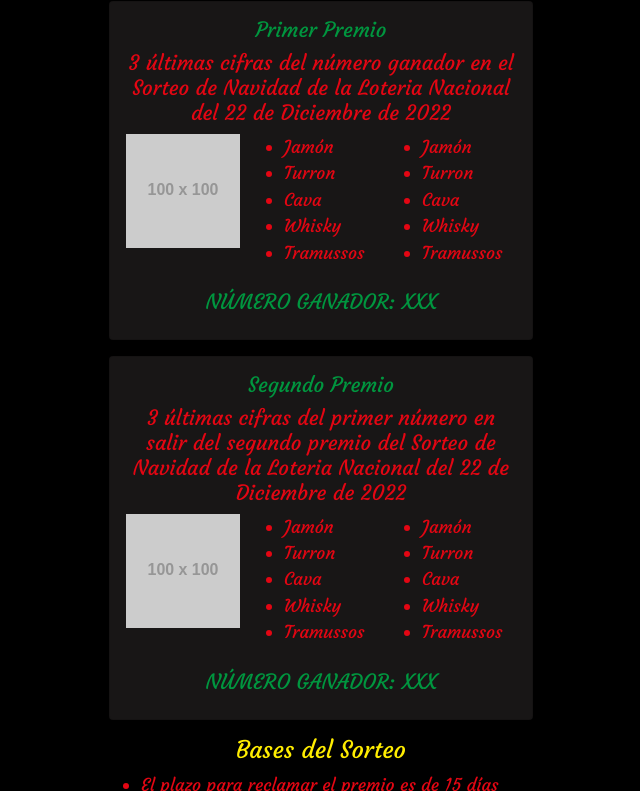
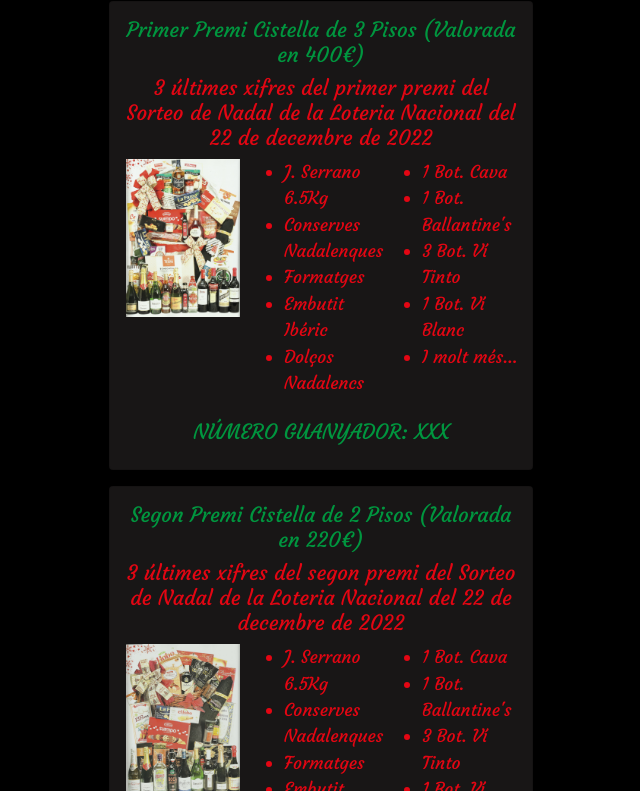
Before and after one commit to jmanera/guardianegra, a plain HTML site: page index.html in a window 1280 px wide. Shown: the part 286-1077 px from the top of the page, without its empty margins (319-959 px from the left). Drawn offline with nearby package versions, Linux system fonts and the light colour scheme; placeholder pictures from the web are drawn by us.

Commit message:
Finishing

```diff
--- a/index.html
+++ b/index.html
@@ -8,7 +8,7 @@
     <link rel="preconnect" href="https://fonts.googleapis.com">
     <link rel="preconnect" href="https://fonts.gstatic.com" crossorigin>
     <link href="https://fonts.googleapis.com/css2?family=Courgette&family=Merriweather:ital,wght@0,300;0,400;0,700;0,900;1,300;1,400;1,700;1,900&family=Montserrat:ital,wght@0,300;0,400;0,700;0,900;1,300;1,400;1,700;1,900&display=swap" rel="stylesheet">
-    <title>Guardia Negra - Sorteo Cestas de Navidad 2022</title>
+    <title>Guardia Negra - Sorteig Cistelles de Nadal 2022</title>
 </head>
 <body>
 <header>
@@ -16,7 +16,7 @@
     <img width="350" height="" src="imgs/logo_guardia_negra-horizontal.png" class=""/>
 </div>
 <div class="d-flex align-items-center justify-content-center mt-1 mb-2">
-    <h2>Rifa Navidad 2 Cestas</h2>
+    <h2>Rifa de Nadal de 2 Cistelles</h2>
 </div>
 <div class="container col-11">
     <div class="d-flex align-items-center justify-content-center mb-2">
@@ -27,33 +27,36 @@
     <div class="card back-descriptions">
         <div class="card-body">
             <div class="d-flex align-items-center justify-content-center">
-                <h5 class="text-center title-description">Primer Premio</h5>
+                <h5 class="text-center title-description">Primer Premi Cistella de 3 Pisos (Valorada en 400€)</h5>
             </div>
             <div class="d-flex align-items-center justify-content-center">
-                <h5 class="text-center">3 últimas cifras del número ganador en el Sorteo de Navidad de la Loteria Nacional del 22 de Diciembre de 2022</h5>
+                <h5 class="text-center">3 últimes xifres del primer premi del Sorteo de Nadal de la Loteria Nacional del 22 de decembre de 2022</h5>
             </div>
             <div class="row">
                 <div class="col-4">
-                    <img src="https://via.placeholder.com/100" style="width: 100%; height: auto;"/>
+                    <a href="imgs/cistella_primer_premi.jpg" data-toggle="lightbox" data-gallery="hidden-images">
+                        <img src="imgs/cistella_primer_premi.jpg" style="width: 100%; height: auto;"/>
+                    </a>
+                    <div data-toggle="lightbox" data-gallery="hidden-images" data-src="https://guardianegra.es/sorteig-nadal-2022/imgs/cistella_primer_premi_detalls.jpg" data-title="Hidden item 1"></div>
                 </div>
                 <div class="col-8">
                     <div class="row">
                         <div class="col-6 p-0 items-names">
                             <ul>
-                                <li>Jamón</li>
-                                <li>Turron</li>
-                                <li>Cava</li>
-                                <li>Whisky</li>
-                                <li>Tramussos</li>
+                                <li>J. Serrano 6.5Kg</li>
+                                <li>Conserves Nadalenques</li>
+                                <li>Formatges</li>
+                                <li>Embutit Ibéric</li>
+                                <li>Dolços Nadalencs</li>
                             </ul>
                         </div>
                         <div class="col-6 p-0 items-names">
                             <ul>
-                                <li>Jamón</li>
-                                <li>Turron</li>
-                                <li>Cava</li>
-                                <li>Whisky</li>
-                                <li>Tramussos</li>
+                                <li>1 Bot. Cava</li>
+                                <li>1 Bot. Ballantine's</li>
+                                <li>3 Bot. Ví Tinto</li>
+                                <li>1 Bot. Ví Blanc</li>
+                                <li>I molt més...</li>
                             </ul>
                         </div>
                     </div>
@@ -61,7 +64,7 @@
                 </div>
             </div>
             <div class="d-flex align-items-center justify-content-center mt-2">
-                <h5 class="text-center title-description">NÚMERO GANADOR: XXX</h5>
+                <h5 class="text-center title-description">NÚMERO GUANYADOR: XXX</h5>
             </div>
         </div>
     </div>
@@ -70,33 +73,36 @@
     <div class="card back-descriptions">
         <div class="card-body">
             <div class="d-flex align-items-center justify-content-center">
-                <h5 class="text-center title-description">Segundo Premio</h5>
+                <h5 class="text-center title-description">Segon Premi Cistella de 2 Pisos (Valorada en 220€)</h5>
             </div>
             <div class="d-flex align-items-center justify-content-center">
-                <h5 class="text-center">3 últimas cifras del primer número en salir del segundo premio del Sorteo de Navidad de la Loteria Nacional del 22 de Diciembre de 2022</h5>
+                <h5 class="text-center">3 últimes xifres del segon premi del Sorteo de Nadal de la Loteria Nacional del 22 de decembre de 2022</h5>
             </div>
             <div class="row">
                 <div class="col-4">
-                    <img src="https://via.placeholder.com/100" style="width: 100%; height: auto;"/>
+                    <a class="lightbox" href="imgs/cistella_segon_premi.jpg" data-toggle="lightbox" data-gallery="segon-premi">
+                        <img src="imgs/cistella_segon_premi.jpg" style="width: 100%; height: auto;"/>
+                    </a>
+                    <div class="lightbox" data-toggle="lightbox" data-gallery="segon-premi" data-src="https://guardianegra.es/sorteig-nadal-2022/imgs/cistella_segon_premi_detalls.jpg" data-title="Hidden item 1"></div>
                 </div>
                 <div class="col-8">
                     <div class="row">
                         <div class="col-6 p-0 items-names">
                             <ul>
-                                <li>Jamón</li>
-                                <li>Turron</li>
-                                <li>Cava</li>
-                                <li>Whisky</li>
-                                <li>Tramussos</li>
+                                <li>J. Serrano 6.5Kg</li>
+                                <li>Conserves Nadalenques</li>
+                                <li>Formatges</li>
+                                <li>Embutit Ibéric</li>
+                                <li>Dolços Nadalencs</li>
                             </ul>
                         </div>
                         <div class="col-6 p-0 items-names">
                             <ul>
-                                <li>Jamón</li>
-                                <li>Turron</li>
-                                <li>Cava</li>
-                                <li>Whisky</li>
-                                <li>Tramussos</li>
+                                <li>1 Bot. Cava</li>
+                                <li>1 Bot. Ballantine's</li>
+                                <li>3 Bot. Ví Tinto</li>
+                                <li>1 Bot. Ví Blanc</li>
+                                <li>I molt més...</li>
                             </ul>
                         </div>
                     </div>
@@ -104,18 +110,18 @@
                 </div>
             </div>
             <div class="d-flex align-items-center justify-content-center mt-2">
-                <h5 class="text-center title-description">NÚMERO GANADOR: XXX</h5>
+                <h5 class="text-center title-description">NÚMERO GUANYADOR: XXX</h5>
             </div>
         </div>
     </div>
 </div>
 </header>
 <div class="container col-11 mt-3 cont-box">
-    <h5 class="text-center main-title">Bases del Sorteo</h5>
+    <h5 class="text-center main-title">Bases del Sorteig</h5>
     <ul class=" items-names">
-        <li>El plazo para reclamar el premio es de 15 días naturales desde el 22 de Dicimebre incluido</li>
-        <li>Si no aparece ganador de alguno de los premios, se volverá a sortear el 6 de Enero de 2023 en el Sorteo del Niño de la Loteria Nacional</li>
-        <li>Las papeletas rotas, modificadas o no identificables, no serán válidas</li>
+        <li>El plaç per reclamar el premi es de 15 dies naturals des de el 22 de decembre de 2022 inclós</li>
+        <li>En el cas de no apareixer el guanyador de algun dels dos premis, el premi o premis pendents es sortejarà el 6 de gener de 2023 en el Sorteo del Niño de la Loteria Nacional</li>
+        <li>Les paperetes trencades, modificades o no identificables, no seran vàlides</li>
     </ul>
 </div>
 
@@ -124,6 +130,7 @@
 
 <!-- Option 1: Bootstrap Bundle with Popper -->
 <script src="https://cdn.jsdelivr.net/npm/bootstrap@5.0.2/dist/js/bootstrap.bundle.min.js" integrity="sha384-MrcW6ZMFYlzcLA8Nl+NtUVF0sA7MsXsP1UyJoMp4YLEuNSfAP+JcXn/tWtIaxVXM" crossorigin="anonymous"></script>
+<script src="js/index.bundle.min.js"></script>
 <script src="js/functions.js"></script>
 <script>
     // Set the date we're counting down to
@@ -145,15 +152,29 @@
         var seconds = Math.floor((distance % (1000 * 60)) / 1000);
 
         // Display the result in the element with id="demo"
-        document.getElementById("countdown").innerHTML = "Quedan " + days + "d " + hours + "h "
-            + minutes + "m " + seconds + "s para el sorteo...";
+        document.getElementById("countdown").innerHTML = "Falten " + days + "d " + hours + "h "
+            + minutes + "m " + seconds + "s per al sorteig...";
 
         // If the count down is finished, write some text
         if (distance < 0) {
             clearInterval(x);
-            document.getElementById("countdown").innerHTML = "Ha terminado el Sorteo";
+            document.getElementById("countdown").innerHTML = "Ha acabat el Sorteig";
         }
     }, 1000);
+
+    window.onload = function(){
+        const options = {
+            keyboard: true,
+            size: 'fullscreen'
+        };
+
+        document.querySelectorAll('.lightbox').forEach((el) => el.addEventListener('click', (e) => {
+            e.preventDefault();
+            console.log(el);
+            const lightbox = new Lightbox(el, options);
+            lightbox.show();
+        }));
+    }
 </script>
 </body>
 </html>
```
Also changed, not shown: imgs/cistella_primer_premi.jpg (added), imgs/cistella_primer_premi_detalls.jpg (added), imgs/cistella_segon_premi.jpg (added), imgs/cistella_segon_premi_detalls.jpg (added), imgs/favicon.ico (added), imgs/favicon.png (added), js/index.bundle.min.js (added).
